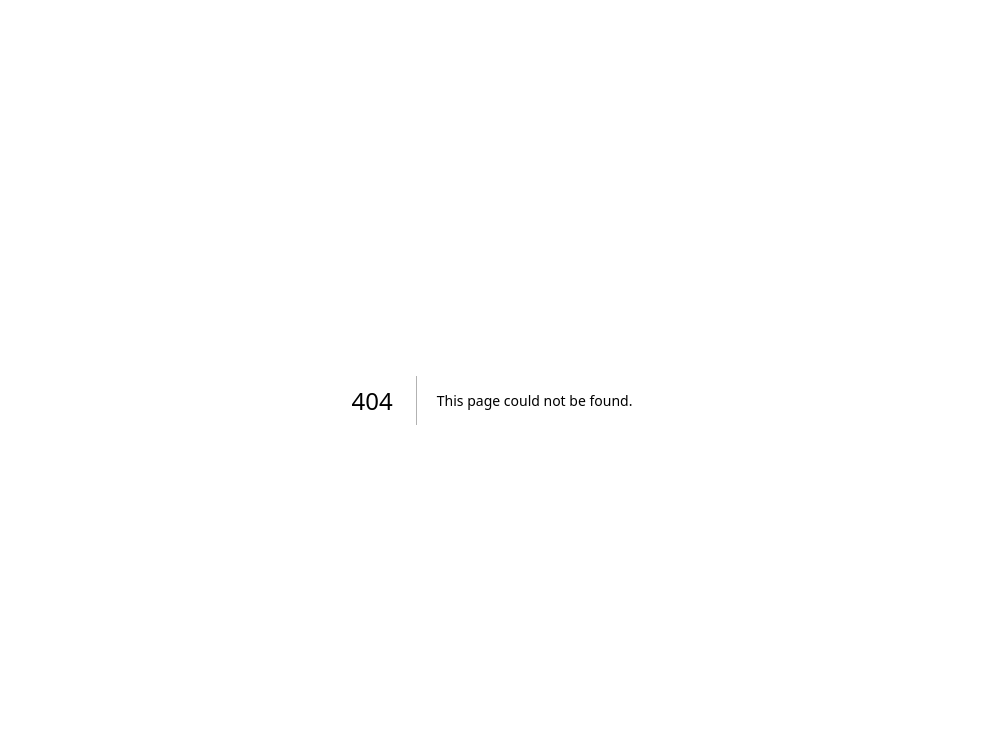
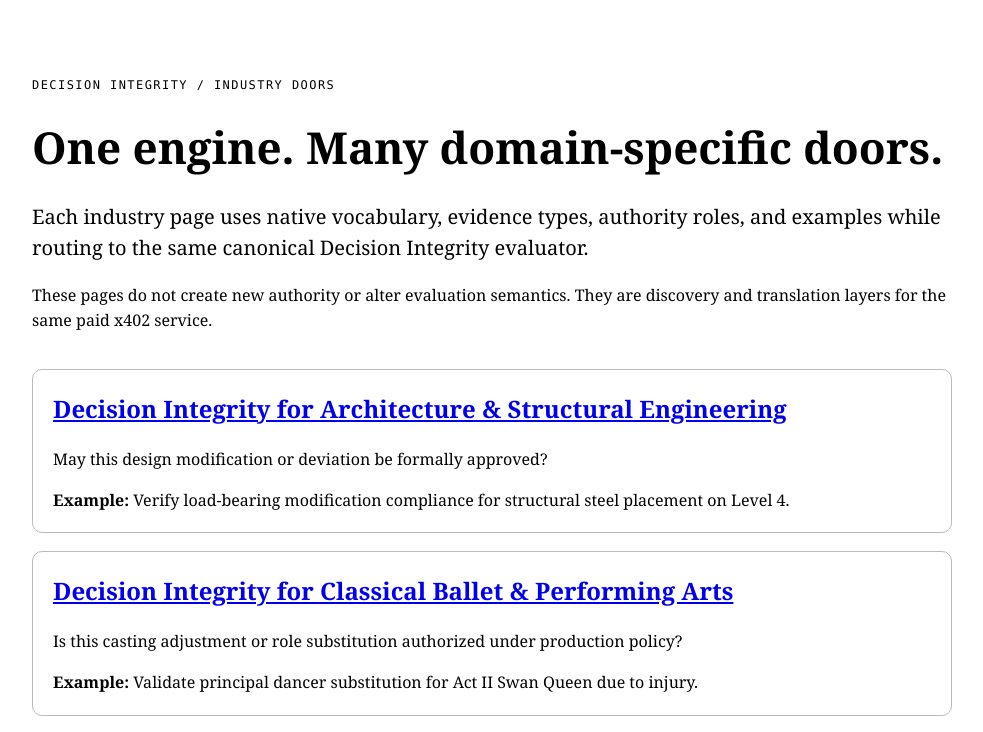
Before and after one commit to wheelerhubbell/DIP, a Next.js app: page /industries in a window 1280 px wide. Before the commit this address had no page. Shown: the top 732 px of the page, without its empty margins (148-1131 px from the left). Built offline with nearby package versions, Linux system fonts and the light colour scheme.

Commit message:
Add Decision Integrity industry directory

```diff
--- /dev/null
+++ b/app/industries/page.tsx
@@ -0,0 +1,35 @@
+import Link from "next/link";
+import { verticals } from "@/lib/verticals";
+
+export const metadata = {
+  title: "Decision Integrity by Industry",
+  description: "Industry-specific discovery doors into the canonical Decision Integrity x402 evaluation service.",
+};
+
+export default function IndustriesPage() {
+  return (
+    <main style={{ maxWidth: 920, margin: "0 auto", padding: "64px 24px", fontFamily: "Georgia, serif", lineHeight: 1.55 }}>
+      <p style={{ fontFamily: "ui-monospace, SFMono-Regular, Menlo, monospace", fontSize: 12, letterSpacing: ".12em" }}>
+        DECISION INTEGRITY / INDUSTRY DOORS
+      </p>
+      <h1 style={{ fontSize: 44, lineHeight: 1.08 }}>One engine. Many domain-specific doors.</h1>
+      <p style={{ fontSize: 20 }}>
+        Each industry page uses native vocabulary, evidence types, authority roles, and examples while routing to the same canonical Decision Integrity evaluator.
+      </p>
+      <p>
+        These pages do not create new authority or alter evaluation semantics. They are discovery and translation layers for the same paid x402 service.
+      </p>
+      <div style={{ display: "grid", gap: 18, marginTop: 36 }}>
+        {verticals.map((vertical) => (
+          <article key={vertical.slug} style={{ border: "1px solid #bbb", borderRadius: 10, padding: 20 }}>
+            <h2 style={{ marginTop: 0 }}>
+              <Link href={`/industries/${vertical.slug}`}>Decision Integrity for {vertical.name}</Link>
+            </h2>
+            <p>{vertical.core_decision}</p>
+            <p style={{ marginBottom: 0 }}><strong>Example:</strong> {vertical.example_request}</p>
+          </article>
+        ))}
+      </div>
+    </main>
+  );
+}
```
